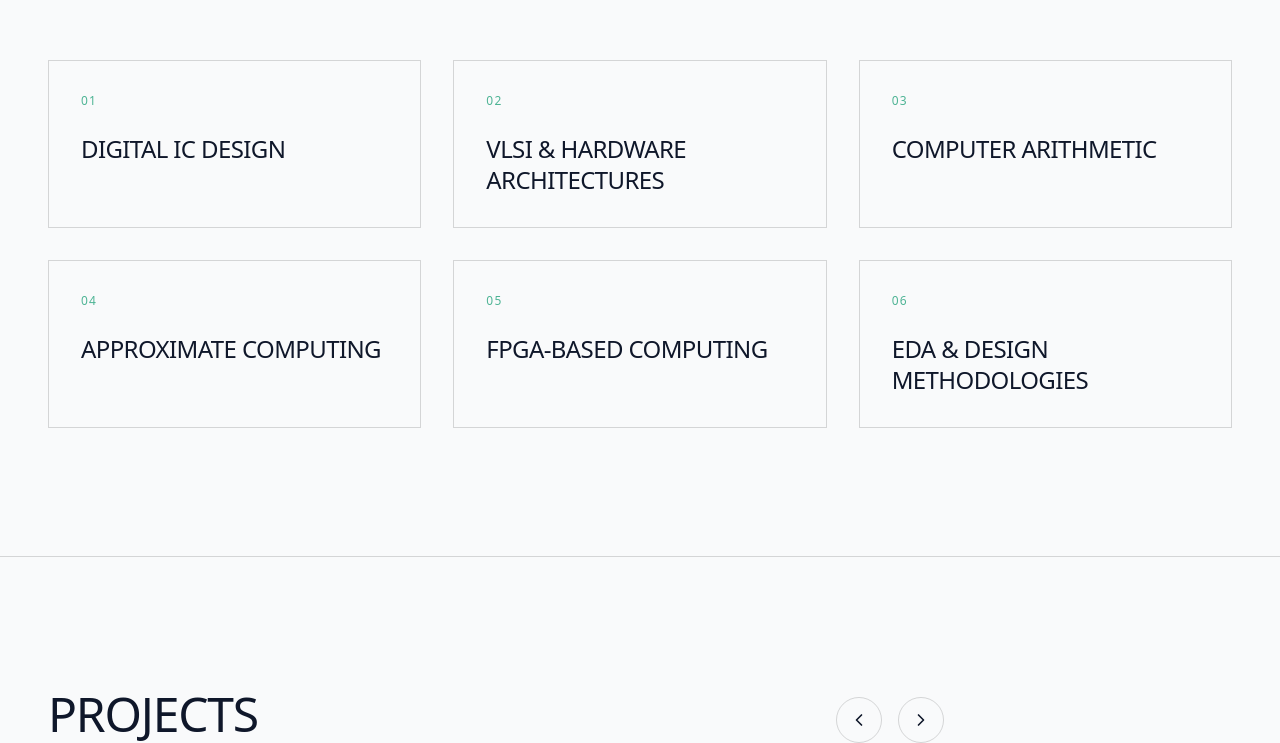
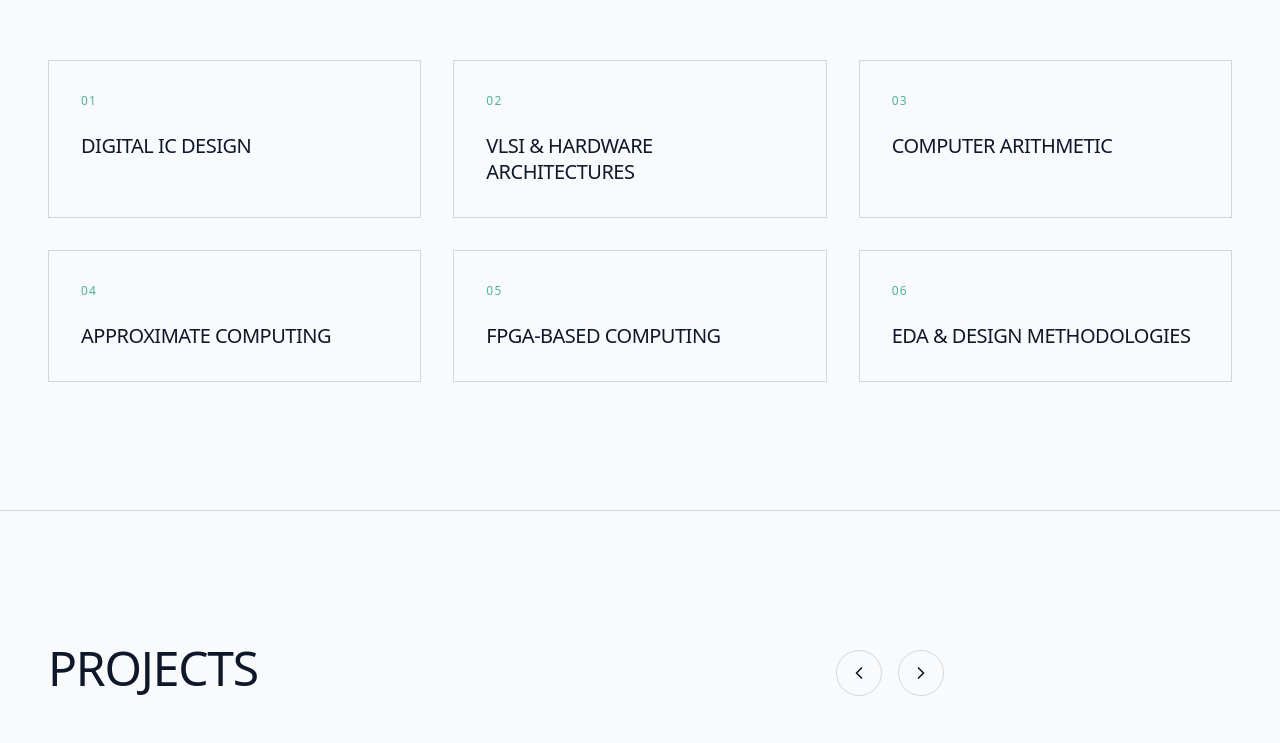
Before and after one commit to Rudra-learner/deba, a Next.js app: page / in a window 1280 px wide. Shown: the part 1880-2623 px from the top of the page. Built offline with nearby package versions, Linux system fonts and the light colour scheme.

Commit message:
UI Feature: Decrease Research Interests font size, remove Courses section, update text in Contact

```diff
--- a/src/app/page.tsx
+++ b/src/app/page.tsx
@@ -9,7 +9,6 @@ import { Projects } from "@/components/ui/Projects";
 import { Skills } from "@/components/ui/Skills";
 import { Experience } from "@/components/ui/Experience";
 import { Education } from "@/components/ui/Education";
-import { Courses } from "@/components/ui/Courses";
 import { Extracurricular } from "@/components/ui/Extracurricular";
 import { Contact } from "@/components/ui/Contact";
 import { Footer } from "@/components/ui/Footer";
@@ -48,7 +47,6 @@ export default function Home() {
         <Projects />
         <Experience />
         <Skills />
-        <Courses />
         <Education />
         <Extracurricular />
         <Contact />
--- a/src/components/ui/Contact.tsx
+++ b/src/components/ui/Contact.tsx
@@ -38,7 +38,7 @@ export function Contact() {
           </div>
           <p className="text-lg text-[var(--color-muted)] font-light leading-relaxed max-w-md">
             Interested in my work, projects, or academic journey?<br/><br/>
-            I am currently pursuing my Bachelor&apos;s degree in Electronics & Communication Engineering and preparing for graduate study in VLSI and digital hardware design.
+            I am currently pursuing my Bachelor&apos;s degree in Electronics & Communication Engineering and preparing for a Master's degree in VLSI and digital hardware design.
           </p>
 
           <div className="flex flex-col gap-4 mt-4">
--- a/src/components/ui/ResearchInterests.tsx
+++ b/src/components/ui/ResearchInterests.tsx
@@ -18,7 +18,7 @@ export function ResearchInterests() {
             <div className="text-xs font-mono tracking-widest text-[var(--color-accent)] uppercase mb-6 opacity-70 group-hover:opacity-100 transition-opacity">
               0{idx + 1}
             </div>
-            <h4 className="text-xl md:text-2xl font-medium tracking-tight uppercase leading-[1.3] text-[var(--foreground)] group-hover:text-[var(--color-accent)] transition-colors">
+            <h4 className="text-lg md:text-xl font-medium tracking-tight uppercase leading-[1.3] text-[var(--foreground)] group-hover:text-[var(--color-accent)] transition-colors">
               {interest.title}
             </h4>
           </div>
```
